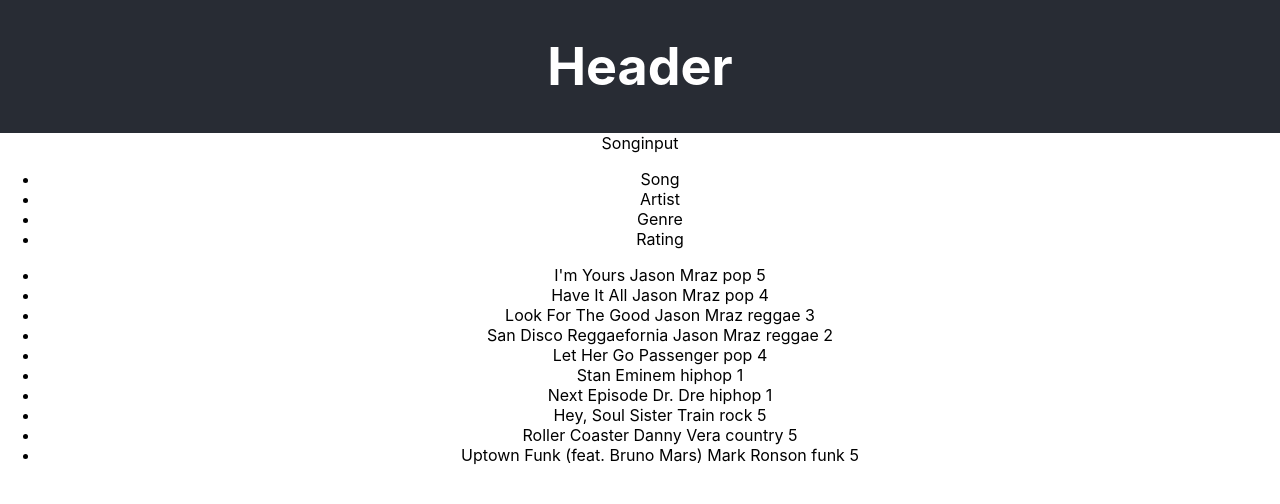
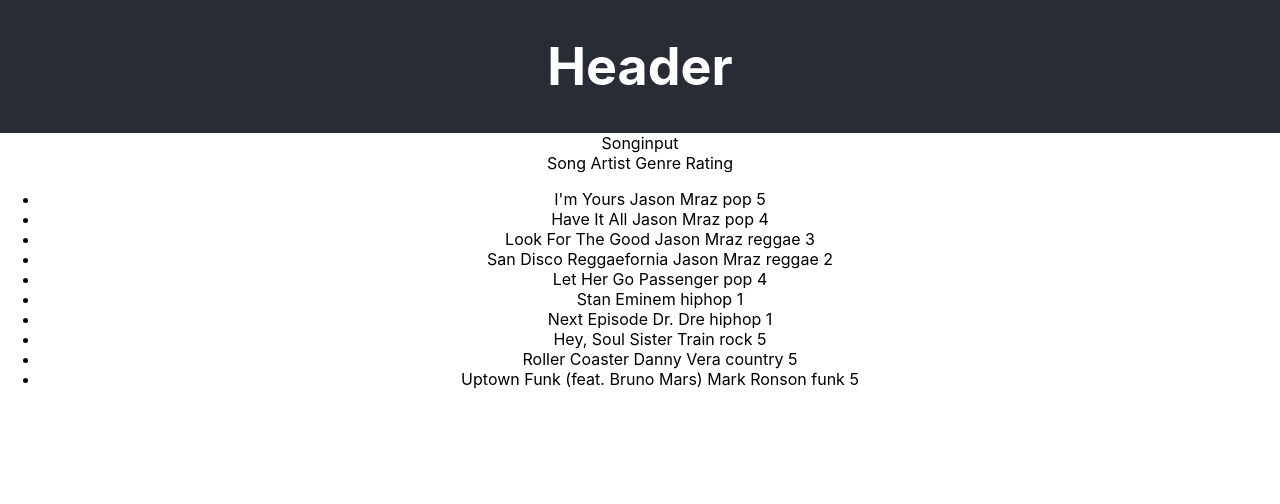
Before and after one commit to MMRijnsburger/Project-React-Lil-Playlist, a React (Create React App) app: page / in a window 1280 px wide. Shown: the top 504 px of the page. Built offline with nearby package versions, Linux system fonts and the light colour scheme.

Commit message:
change list header from list to span elements

```diff
--- a/src/containers/SongList.js
+++ b/src/containers/SongList.js
@@ -4,12 +4,10 @@
 const SongList = (props) => {
     return (
         <div>
-            <ul>
-                <li>Song</li>
-                <li>Artist</li>
-                <li>Genre</li>
-                <li>Rating</li>
-            </ul>
+            <span>Song </span>
+            <span>Artist </span>
+            <span>Genre </span>
+            <span>Rating </span>
             <List items={props.list} />
         </div>
     )
```
